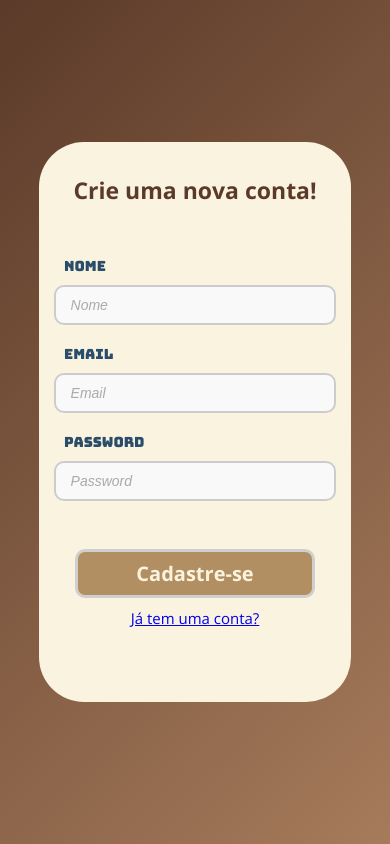
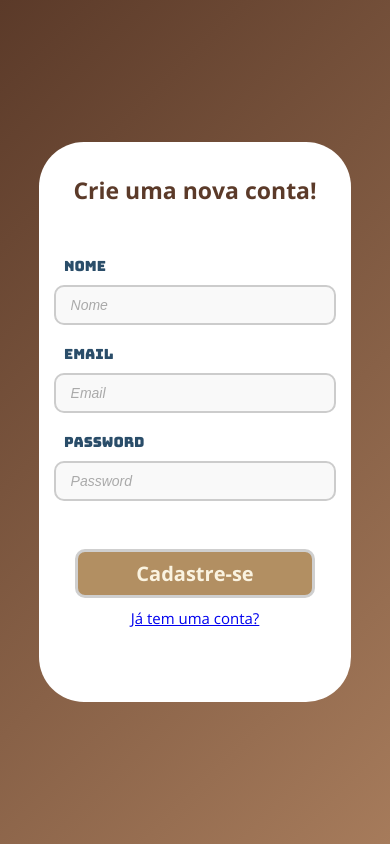
Before and after one commit to Guilherme-SilvaH/faith, a React (Vite) app in the folder front-end/: page /cadastro in a window 390 px wide. Built offline with nearby package versions, Linux system fonts and the light colour scheme; a web font is replaced by a local one.

Commit message:
Fix: Login

```diff
--- a/front-end/src/addBook/PageBook.sass
+++ b/front-end/src/addBook/PageBook.sass
@@ -23,7 +23,6 @@
 
 
 
-        .page-left,
         .page-right
             flex: 1
             padding: 50px
@@ -34,6 +33,9 @@
         .page-left
             border-right: 1px solid #ccc
             max-height:  100%
+            flex: 1
+            padding: 50px
+
 
 
 
--- a/front-end/src/cadastro/cadastro.sass
+++ b/front-end/src/cadastro/cadastro.sass
@@ -4,11 +4,11 @@
 
 
 
-body
-    margin: 0
-    padding: 0
-    overflow: hidden
-    height: 100vh
+    body
+        margin: 0
+        padding: 0
+        overflow: hidden
+        height: 100vh
 
     .divPai-container
         display: flex
@@ -107,7 +107,7 @@ body
     body
         .divPai-container
             .divpai-formulario
-                background-color: #FAF3E0
+                background-color: rgb(255, 255, 255)
                 width: 80%
                 border-radius: 45px
                 font-family: "Bungee", serif
```
